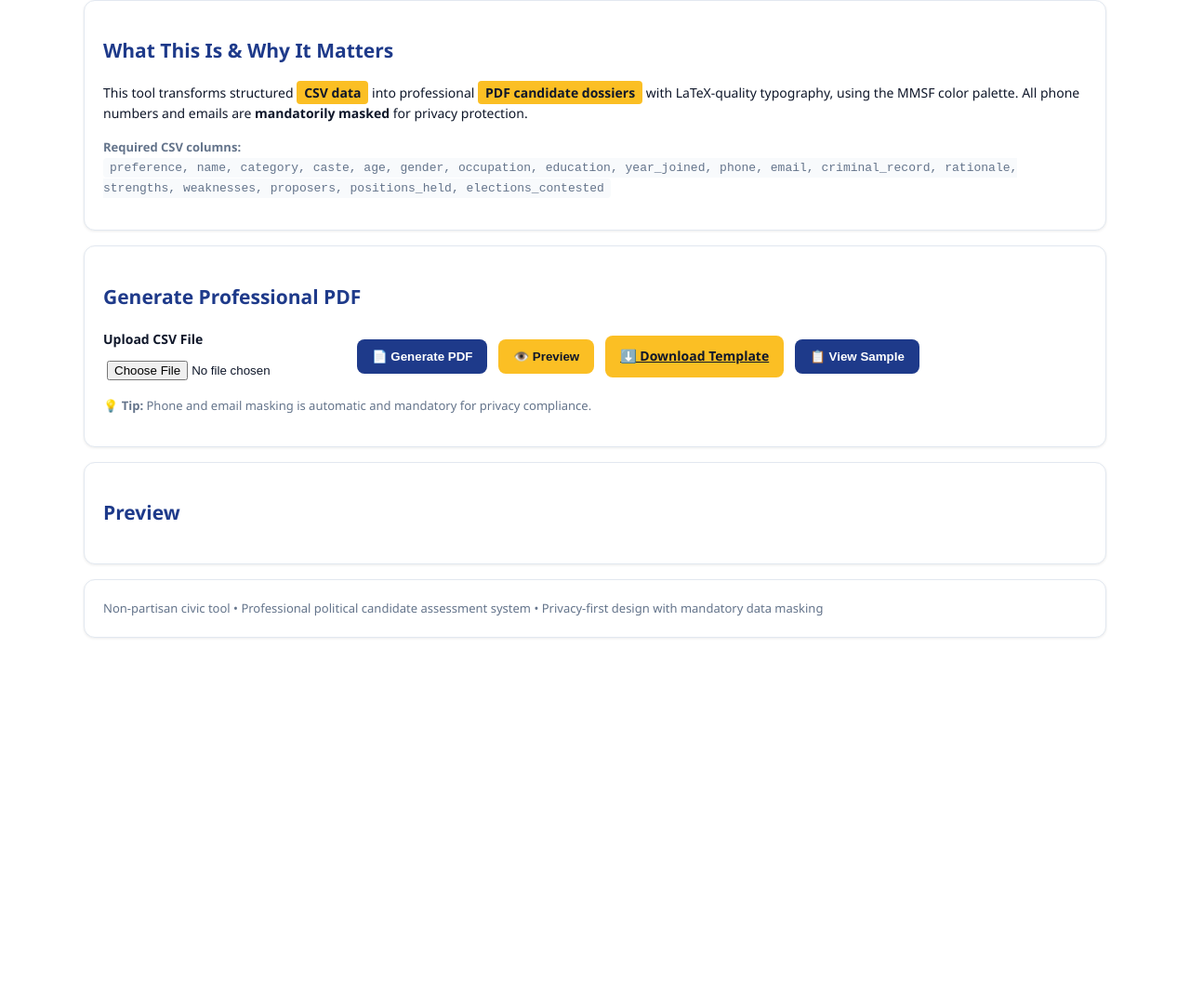
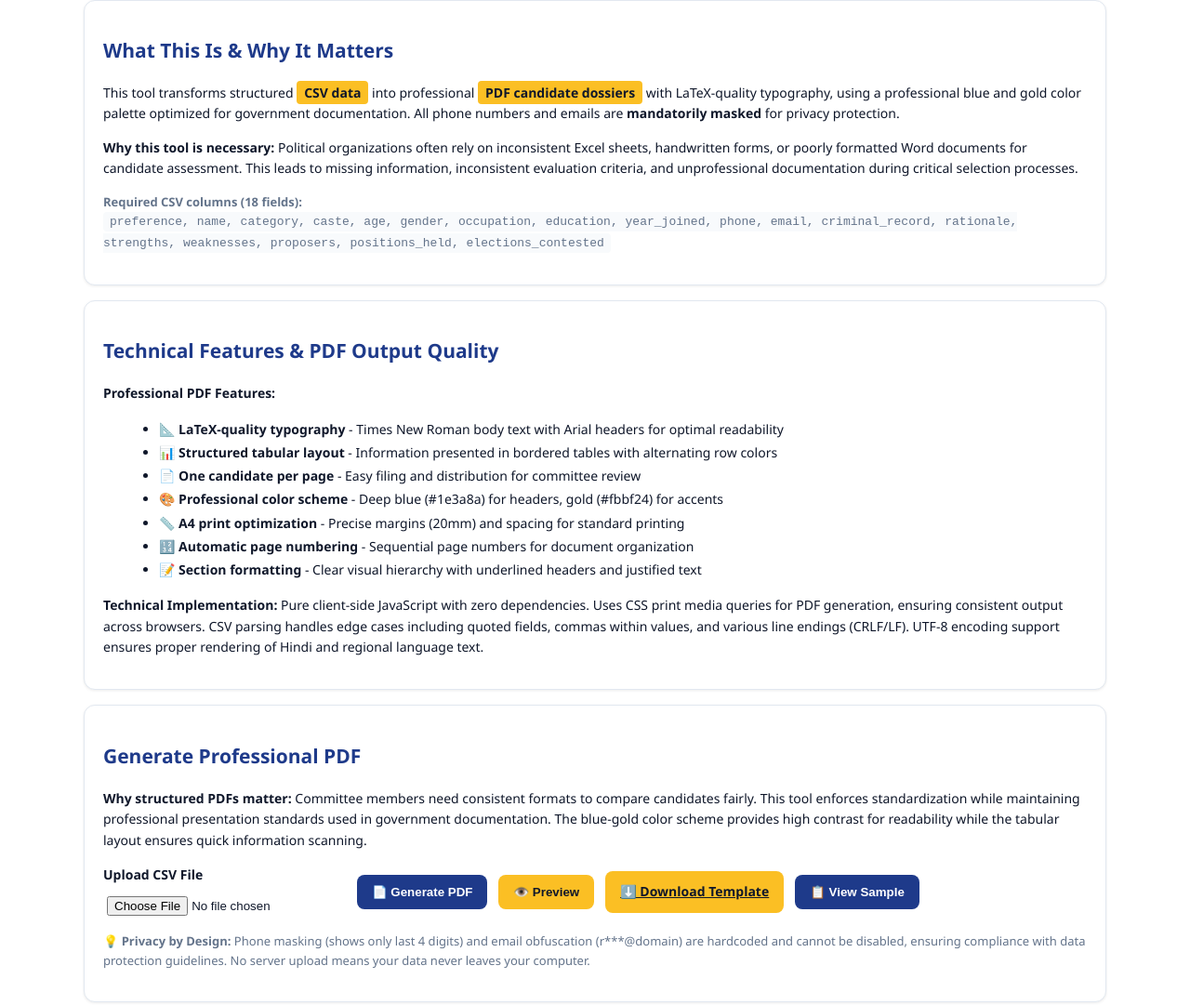
Before and after one commit to Varnasr/CandidateDossier, a website: page index.html in a window 1280 px wide. Shown: the part 110-1191 px from the top of the page at 93% size. Before the commit the page ends 820 px from the top, so only its background shows below. Drawn offline with Linux system fonts and the light colour scheme.

Commit message:
Update index.html

```diff
--- a/index.html
+++ b/index.html
@@ -8,7 +8,7 @@
 
 <style>
   :root{
-    /* MMSF Palette - Professional blues and golds */
+    /* Professional blue-gold palette optimized for government documents */
     --mmsf-blue:#1e3a8a;
     --mmsf-gold:#fbbf24;
     --mmsf-navy:#0f172a;
@@ -97,17 +97,47 @@
     <h2 style="color:var(--mmsf-blue)">What This Is & Why It Matters</h2>
     <p>
       This tool transforms structured <span class="hl">CSV data</span> into professional <span class="hl">PDF candidate dossiers</span> with LaTeX-quality typography,
-      using the MMSF color palette. All phone numbers and emails are <strong>mandatorily masked</strong> for privacy protection.
+      using a professional blue and gold color palette optimized for government documentation. All phone numbers and emails are <strong>mandatorily masked</strong> for privacy protection.
+    </p>
+    <p>
+      <strong>Why this tool is necessary:</strong> Political organizations often rely on inconsistent Excel sheets, handwritten forms, or poorly formatted Word documents
+      for candidate assessment. This leads to missing information, inconsistent evaluation criteria, and unprofessional documentation during critical selection processes.
     </p>
     <p class="muted small">
-      <strong>Required CSV columns:</strong><br/>
+      <strong>Required CSV columns (18 fields):</strong><br/>
       <code>preference, name, category, caste, age, gender, occupation, education, year_joined, phone, email,
       criminal_record, rationale, strengths, weaknesses, proposers, positions_held, elections_contested</code>
     </p>
   </section>
 
   <section class="card">
+    <h2 style="color:var(--mmsf-blue)">Technical Features & PDF Output Quality</h2>
+    <p>
+      <strong>Professional PDF Features:</strong>
+    </p>
+    <ul style="margin-left:20px;line-height:1.8">
+      <li>📐 <strong>LaTeX-quality typography</strong> - Times New Roman body text with Arial headers for optimal readability</li>
+      <li>📊 <strong>Structured tabular layout</strong> - Information presented in bordered tables with alternating row colors</li>
+      <li>📄 <strong>One candidate per page</strong> - Easy filing and distribution for committee review</li>
+      <li>🎨 <strong>Professional color scheme</strong> - Deep blue (#1e3a8a) for headers, gold (#fbbf24) for accents</li>
+      <li>📏 <strong>A4 print optimization</strong> - Precise margins (20mm) and spacing for standard printing</li>
+      <li>🔢 <strong>Automatic page numbering</strong> - Sequential page numbers for document organization</li>
+      <li>📝 <strong>Section formatting</strong> - Clear visual hierarchy with underlined headers and justified text</li>
+    </ul>
+    <p style="margin-top:15px">
+      <strong>Technical Implementation:</strong> Pure client-side JavaScript with zero dependencies. Uses CSS print media queries for PDF generation,
+      ensuring consistent output across browsers. CSV parsing handles edge cases including quoted fields, commas within values, and various line endings (CRLF/LF).
+      UTF-8 encoding support ensures proper rendering of Hindi and regional language text.
+    </p>
+  </section>
+
+  <section class="card">
     <h2 style="color:var(--mmsf-blue)">Generate Professional PDF</h2>
+    <p style="margin-bottom:15px">
+      <strong>Why structured PDFs matter:</strong> Committee members need consistent formats to compare candidates fairly.
+      This tool enforces standardization while maintaining professional presentation standards used in government documentation.
+      The blue-gold color scheme provides high contrast for readability while the tabular layout ensures quick information scanning.
+    </p>
     <div class="row">
       <div>
         <label><strong>Upload CSV File</strong></label>
@@ -120,7 +150,8 @@
       <div id="busy" class="muted" style="display:none">Processing...</div>
     </div>
     <div id="fileError" class="error"></div>
-    <p class="muted small">💡 <strong>Tip:</strong> Phone and email masking is automatic and mandatory for privacy compliance.</p>
+    <p class="muted small">💡 <strong>Privacy by Design:</strong> Phone masking (shows only last 4 digits) and email obfuscation (r***@domain)
+    are hardcoded and cannot be disabled, ensuring compliance with data protection guidelines. No server upload means your data never leaves your computer.</p>
   </section>
 
   <section class="card">
@@ -129,7 +160,9 @@
   </section>
 
   <footer class="card muted small">
-    Non-partisan civic tool • Professional political candidate assessment system • Privacy-first design with mandatory data masking
+    <strong>Privacy & Compliance:</strong> Non-partisan civic tool for transparent candidate assessment • All personal data (phone/email) is automatically masked •
+    No data is stored or transmitted - all processing happens locally in your browser • Compliant with Indian IT Act 2000 •
+    Built with professional government documentation standards using a blue-gold color palette optimized for readability and print quality
   </footer>
 </div>
 
```
